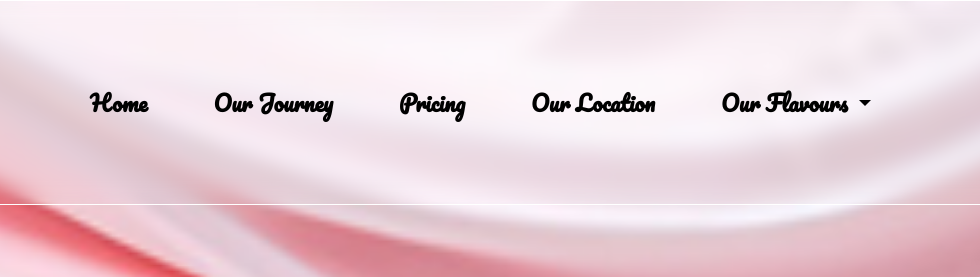
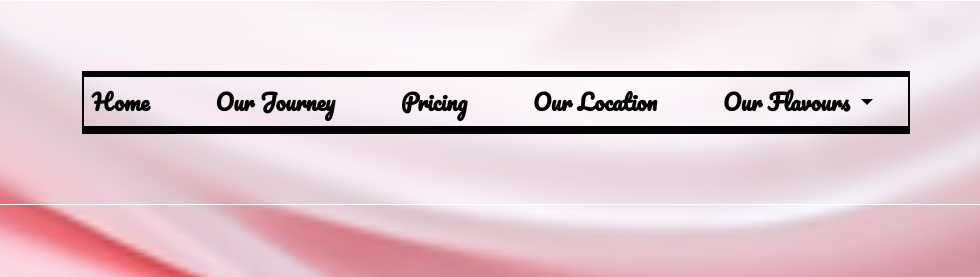
Before and after one commit to MusharrafSiddiqui92/Business, a plain HTML site: page index.html in a window 1280 px wide. Shown: the top 277 px of the page, 155-1135 px from the left. Drawn offline with nearby package versions, Linux system fonts and the light colour scheme; a web font is replaced by a local one.

Commit message:
Nav edit

```diff
--- a/index.html
+++ b/index.html
@@ -24,7 +24,7 @@
         aria-controls="navbarNavDropdown " aria-expanded="false" aria-label="Toggle navigation">
         <span class="navbar-toggler-icon"></span>
       </button>
-      <div class="collapse navbar-collapse" id="navbarNavDropdown" style="z-index:3;">
+      <div class="collapse navbar-collapse" id="navbarNavDropdown" style="z-index:3; border: 2px solid black;border-width: 6px 2px 8px 2px;">
         <ul class="navbar-nav " style="display: flex;gap: 50px;font-size:22px;font-weight: bolder;">
           <li class="nav-item">
             <a class="nav-link active" aria-current="page" href="#">Home</a>
--- a/style.css
+++ b/style.css
@@ -22,6 +22,7 @@ body{
     background-color: rgb(248, 147, 180);
     font-size: 30px;
     border-radius: 20px;
+    im
 }
 .carousel-item img {
     height: 450px;
```
